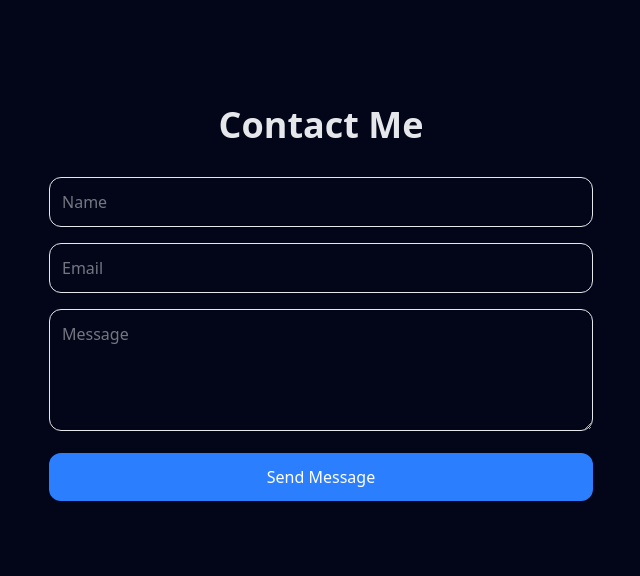
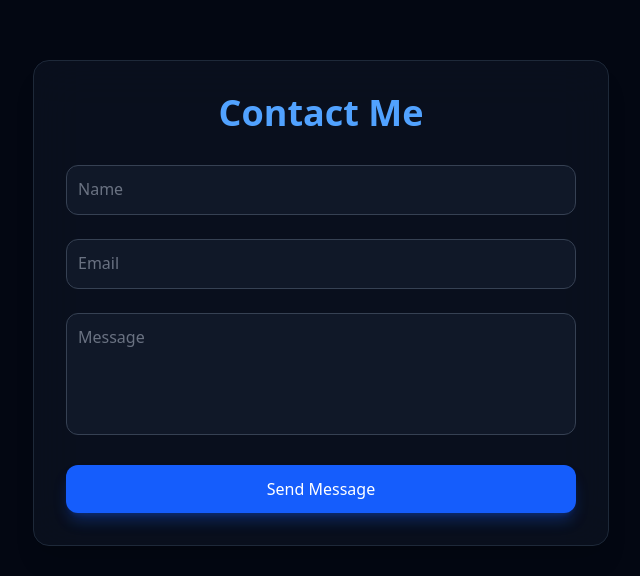
Before and after one commit to ardhisparahita/portfolio, a React (Vite) app: page / in a window 1280 px wide. Shown: the part 3124-3700 px from the top of the page, without its empty margins (319-959 px from the left). Built offline with nearby package versions, Linux system fonts and the light colour scheme.

Commit message:
ui: change to dark mode

```diff
--- a/src/Pages/Contact.tsx
+++ b/src/Pages/Contact.tsx
@@ -2,29 +2,85 @@ const Contact: React.FC = () => {
   return (
     <section
       id="contact"
-      className="min-h-screen flex items-center justify-center"
+      className="min-h-screen flex items-center justify-center bg-gray-950 px-4"
     >
-      <div className="max-w-xl w-full px-4 text-center">
-        <h2 className="text-4xl font-bold mb-8">Contact Me</h2>
+      <div className="max-w-xl w-full bg-gray-900/50 backdrop-blur-xl p-8 rounded-2xl border border-gray-800 shadow-xl">
+        {/* HEADING */}
+        <h2 className="text-3xl md:text-4xl font-bold mb-8 text-center text-blue-400">
+          Contact Me
+        </h2>
 
-        <form className="space-y-4">
+        <form className="space-y-6">
+          {/* NAME */}
+          <div className="relative">
             <input
               type="text"
-            placeholder="Name"
-            className="w-full p-3 border rounded-xl"
+              id="name"
+              placeholder=" "
+              className="peer w-full p-3 bg-gray-900 border border-gray-700
+                         rounded-xl text-white placeholder-transparent
+                         focus:outline-none focus:border-blue-500 transition"
             />
+            <label
+              htmlFor="name"
+              className="absolute left-3 top-3 text-gray-400 text-sm transition-all
+                         peer-placeholder-shown:top-3 peer-placeholder-shown:text-base
+                         peer-placeholder-shown:text-gray-500
+                         peer-focus:top-0 peer-focus:text-xs peer-focus:text-blue-400"
+            >
+              Name
+            </label>
+          </div>
+
+          {/* EMAIL */}
+          <div className="relative">
             <input
               type="email"
-            placeholder="Email"
-            className="w-full p-3 border rounded-xl"
+              id="email"
+              placeholder=" "
+              className="peer w-full p-3 bg-gray-900 border border-gray-700
+                         rounded-xl text-white placeholder-transparent
+                         focus:outline-none focus:border-blue-500 transition"
             />
+            <label
+              htmlFor="email"
+              className="absolute left-3 top-3 text-gray-400 text-sm transition-all
+                         peer-placeholder-shown:top-3 peer-placeholder-shown:text-base
+                         peer-placeholder-shown:text-gray-500
+                         peer-focus:top-0 peer-focus:text-xs peer-focus:text-blue-400"
+            >
+              Email
+            </label>
+          </div>
+
+          {/* MESSAGE */}
+          <div className="relative">
             <textarea
-            placeholder="Message"
+              id="message"
+              placeholder=" "
               rows={4}
-            className="w-full p-3 border rounded-xl"
+              className="peer w-full p-3 bg-gray-900 border border-gray-700
+                         rounded-xl text-white placeholder-transparent
+                         focus:outline-none focus:border-blue-500 transition
+                         resize-none"
             />
+            <label
+              htmlFor="message"
+              className="absolute left-3 top-3 text-gray-400 text-sm transition-all
+                         peer-placeholder-shown:top-3 peer-placeholder-shown:text-base
+                         peer-placeholder-shown:text-gray-500
+                         peer-focus:top-0 peer-focus:text-xs peer-focus:text-blue-400"
+            >
+              Message
+            </label>
+          </div>
 
-          <button className="w-full bg-blue-500 text-white py-3 rounded-xl hover:bg-blue-600 transition">
+          {/* BUTTON */}
+          <button
+            className="w-full bg-blue-600 text-white py-3 rounded-xl font-medium
+                       hover:bg-blue-500 transition transform hover:-translate-y-0.5
+                       active:translate-y-0 shadow-lg shadow-blue-600/30"
+          >
             Send Message
           </button>
         </form>
```
Lines whose indentation alone changed are shown as unchanged.
